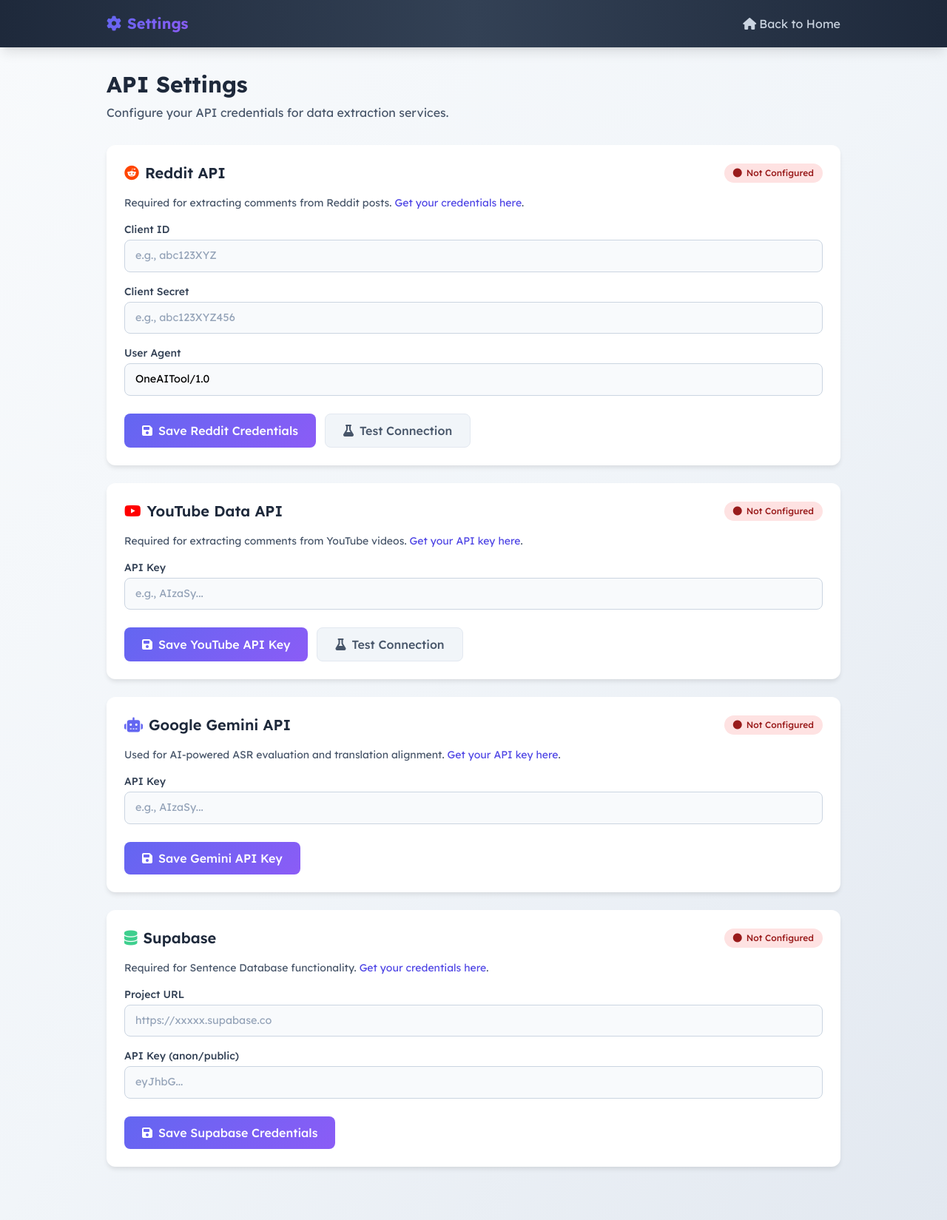
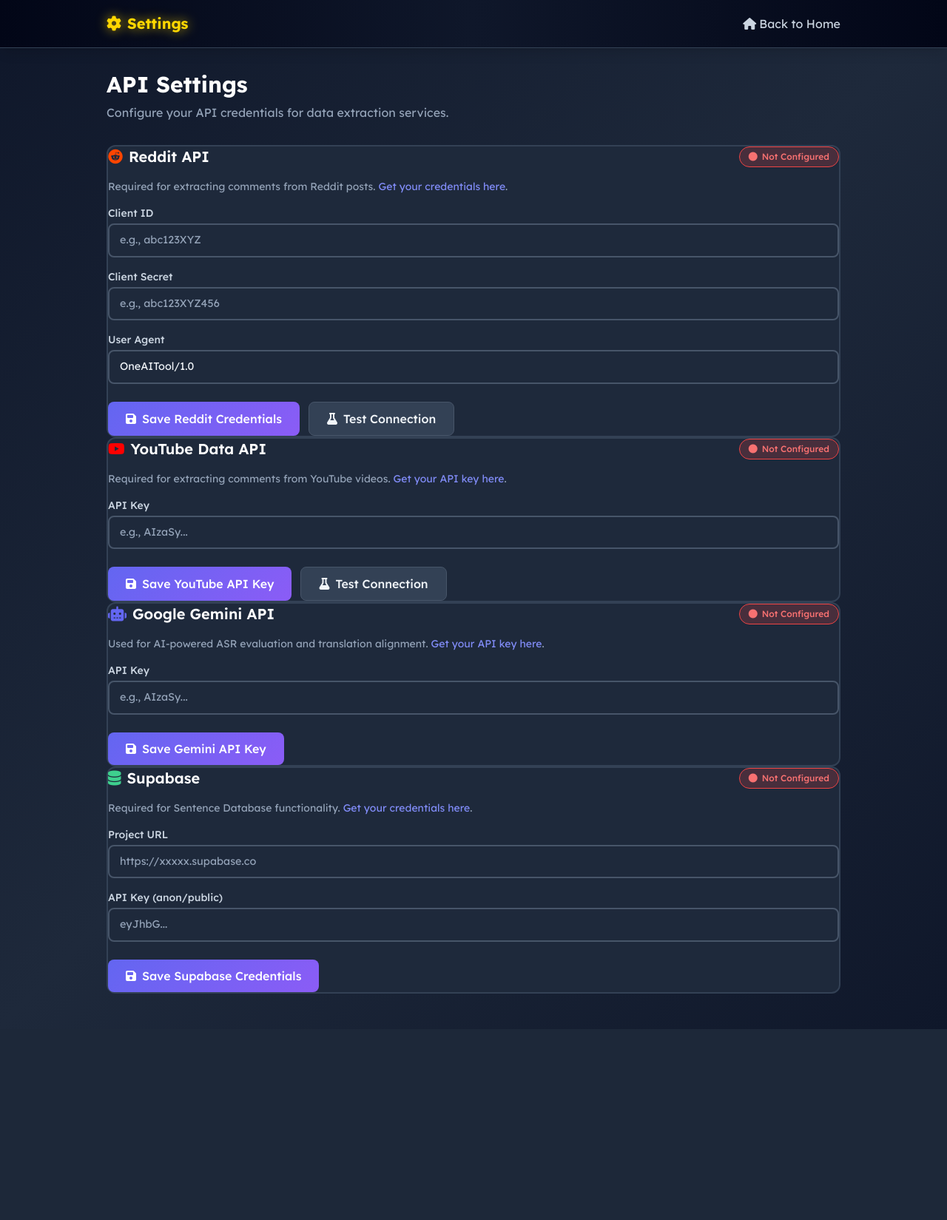
Before and after one commit to masusbilla4/one-ai-tool, a Flask app: page /settings in a window 1280 px wide. Shown: the whole page at 74% size. After the commit the page ends 1391 px from the top, so only its background shows below. Run offline with Flask 3, Linux system fonts and the light colour scheme; the visitor is signed in with stand-in values (Sample User, id 1); some libraries are stand-ins or nearby versions.

Commit message:
Feature: Apply dark theme to all pages
- Updated all templates with consistent dark theme
- Dark backgrounds, cards, inputs across all pages
- High contrast text for readability
- Matching color scheme (indigo, green, blue accents)
- Improved visual consistency throughout the app

```diff
--- a/templates/settings.html
+++ b/templates/settings.html
@@ -11,19 +11,16 @@
     <link href="https://fonts.googleapis.com/css2?family=Lexend+Deca:wght@300;400;500;600;700&display=swap" rel="stylesheet">
     <style>
         body { font-family: 'Lexend Deca', sans-serif; }
+        .content-card { background: #1e293b; border: 2px solid #334155; border-radius: 12px; color: #f1f5f9; }
         .input-field {
-            width: 100%; padding: 10px 14px; border: 1px solid #cbd5e1; border-radius: 8px;
-            font-size: 0.9rem; transition: all 0.2s; background: #f8fafc;
+            width: 100%; padding: 10px 14px; border: 2px solid #475569; border-radius: 8px;
+            font-size: 0.9rem; transition: all 0.2s; background: #1e293b; color: #f1f5f9;
         }
         .input-field:focus {
-            outline: none; border-color: #6366f1; box-shadow: 0 0 0 3px rgba(99,102,241,0.1);
-            background: #fff;
+            outline: none; border-color: #818cf8; box-shadow: 0 0 0 3px rgba(129,140,248,0.3);
+            background: #334155;
         }
         .input-field::placeholder { color: #94a3b8; }
-        .card {
-            background: white; border-radius: 12px; box-shadow: 0 4px 6px -1px rgba(0,0,0,0.1);
-            padding: 24px; margin-bottom: 24px;
-        }
         .btn-primary {
             background: linear-gradient(135deg, #6366f1, #8b5cf6); color: white;
             padding: 10px 24px; border-radius: 8px; font-weight: 500;
@@ -31,25 +28,25 @@
         }
         .btn-primary:hover { transform: translateY(-1px); box-shadow: 0 4px 12px rgba(99,102,241,0.4); }
         .btn-secondary {
-            background: #f1f5f9; color: #475569; padding: 10px 24px;
+            background: #334155; color: #f1f5f9; padding: 10px 24px;
             border-radius: 8px; font-weight: 500; transition: all 0.2s;
-            border: 1px solid #e2e8f0; cursor: pointer;
+            border: 1px solid #475569; cursor: pointer;
         }
-        .btn-secondary:hover { background: #e2e8f0; }
+        .btn-secondary:hover { background: #475569; }
         .api-status {
             display: inline-flex; align-items: center; gap: 6px;
             padding: 4px 12px; border-radius: 20px; font-size: 0.75rem; font-weight: 500;
         }
-        .status-configured { background: #dcfce7; color: #166534; }
-        .status-not-configured { background: #fee2e2; color: #991b1b; }
+        .status-configured { background: rgba(34,197,94,0.2); color: #4ade80; border: 1px solid #22c55e; }
+        .status-not-configured { background: rgba(239,68,68,0.2); color: #f87171; border: 1px solid #ef4444; }
     </style>
 </head>
-<body class="bg-gradient-to-br from-slate-50 via-slate-100 to-slate-200 min-h-screen">
+<body class="bg-gradient-to-br from-slate-900 via-slate-800 to-slate-900 min-h-screen text-slate-200">
     <!-- Top Navigation -->
-    <nav class="bg-gradient-to-r from-slate-800 via-slate-700 to-slate-800 text-white shadow-lg fixed w-full z-50">
+    <nav class="bg-gradient-to-r from-slate-950 via-slate-900 to-slate-950 text-white shadow-lg fixed w-full z-50 border-b border-slate-700">
         <div class="max-w-5xl mx-auto px-4">
             <div class="flex justify-between items-center h-16">
-                <a href="/" class="text-xl font-bold hover:opacity-80 transition" style="background: linear-gradient(135deg, #6366f1, #8b5cf6); -webkit-background-clip: text; -webkit-text-fill-color: transparent;">
+                <a href="/" class="text-xl font-bold hover:opacity-80 transition" style="color: #FFD700; text-shadow: 0 0 15px rgba(255, 215, 0, 0.7);">
                     <i class="fas fa-cog mr-2"></i>Settings
                 </a>
                 <a href="/" class="text-slate-300 hover:text-white transition">
@@ -61,34 +58,34 @@
 
     <!-- Main Content -->
     <div class="max-w-5xl mx-auto px-4 pt-24 pb-12">
-        <h1 class="text-3xl font-bold mb-2" style="color: #1e293b;">API Settings</h1>
-        <p class="text-slate-600 mb-8">Configure your API credentials for data extraction services.</p>
+        <h1 class="text-3xl font-bold mb-2 text-white">API Settings</h1>
+        <p class="text-slate-400 mb-8">Configure your API credentials for data extraction services.</p>
 
         <!-- Reddit API -->
-        <div class="card">
+        <div class="content-card">
             <div class="flex justify-between items-center mb-4">
-                <h2 class="text-xl font-semibold" style="color: #1e293b;">
+                <h2 class="text-xl font-semibold text-white">
                     <i class="fab fa-reddit mr-2" style="color: #ff4500;"></i>Reddit API
                 </h2>
                 <span id="reddit-status" class="api-status status-not-configured">
                     <i class="fas fa-circle text-xs"></i>Not Configured
                 </span>
             </div>
-            <p class="text-sm text-slate-600 mb-4">
+            <p class="text-sm text-slate-400 mb-4">
                 Required for extracting comments from Reddit posts.
-                <a href="https://www.reddit.com/prefs/apps" target="_blank" class="text-indigo-600 hover:underline">Get your credentials here</a>.
+                <a href="https://www.reddit.com/prefs/apps" target="_blank" class="text-indigo-400 hover:text-indigo-300 hover:underline">Get your credentials here</a>.
             </p>
             <div class="space-y-4">
                 <div>
-                    <label class="block text-sm font-medium text-slate-700 mb-1">Client ID</label>
+                    <label class="block text-sm font-medium text-slate-300 mb-1">Client ID</label>
                     <input type="text" id="reddit-client-id" class="input-field" placeholder="e.g., abc123XYZ">
                 </div>
                 <div>
-                    <label class="block text-sm font-medium text-slate-700 mb-1">Client Secret</label>
+                    <label class="block text-sm font-medium text-slate-300 mb-1">Client Secret</label>
                     <input type="password" id="reddit-client-secret" class="input-field" placeholder="e.g., abc123XYZ456">
                 </div>
                 <div>
-                    <label class="block text-sm font-medium text-slate-700 mb-1">User Agent</label>
+                    <label class="block text-sm font-medium text-slate-300 mb-1">User Agent</label>
                     <input type="text" id="reddit-user-agent" class="input-field" value="OneAITool/1.0" placeholder="App name">
                 </div>
             </div>
@@ -103,21 +100,21 @@
         </div>
 
         <!-- YouTube API -->
-        <div class="card">
+        <div class="content-card">
             <div class="flex justify-between items-center mb-4">
-                <h2 class="text-xl font-semibold" style="color: #1e293b;">
+                <h2 class="text-xl font-semibold text-white">
                     <i class="fab fa-youtube mr-2" style="color: #ff0000;"></i>YouTube Data API
                 </h2>
                 <span id="youtube-status" class="api-status status-not-configured">
                     <i class="fas fa-circle text-xs"></i>Not Configured
                 </span>
             </div>
-            <p class="text-sm text-slate-600 mb-4">
+            <p class="text-sm text-slate-400 mb-4">
                 Required for extracting comments from YouTube videos.
-                <a href="https://console.cloud.google.com/apis/credentials" target="_blank" class="text-indigo-600 hover:underline">Get your API key here</a>.
+                <a href="https://console.cloud.google.com/apis/credentials" target="_blank" class="text-indigo-400 hover:text-indigo-300 hover:underline">Get your API key here</a>.
             </p>
             <div>
-                <label class="block text-sm font-medium text-slate-700 mb-1">API Key</label>
+                <label class="block text-sm font-medium text-slate-300 mb-1">API Key</label>
                 <input type="password" id="youtube-api-key" class="input-field" placeholder="e.g., AIzaSy...">
             </div>
             <div class="flex gap-3 mt-6">
@@ -131,21 +128,21 @@
         </div>
 
         <!-- Gemini API -->
-        <div class="card">
+        <div class="content-card">
             <div class="flex justify-between items-center mb-4">
-                <h2 class="text-xl font-semibold" style="color: #1e293b;">
+                <h2 class="text-xl font-semibold text-white">
                     <i class="fas fa-robot mr-2" style="color: #6366f1;"></i>Google Gemini API
                 </h2>
                 <span id="gemini-status" class="api-status status-not-configured">
                     <i class="fas fa-circle text-xs"></i>Not Configured
                 </span>
             </div>
-            <p class="text-sm text-slate-600 mb-4">
+            <p class="text-sm text-slate-400 mb-4">
                 Used for AI-powered ASR evaluation and translation alignment.
-                <a href="https://makersuite.google.com/app/apikey" target="_blank" class="text-indigo-600 hover:underline">Get your API key here</a>.
+                <a href="https://makersuite.google.com/app/apikey" target="_blank" class="text-indigo-400 hover:text-indigo-300 hover:underline">Get your API key here</a>.
             </p>
             <div>
-                <label class="block text-sm font-medium text-slate-700 mb-1">API Key</label>
+                <label class="block text-sm font-medium text-slate-300 mb-1">API Key</label>
                 <input type="password" id="gemini-api-key" class="input-field" placeholder="e.g., AIzaSy...">
             </div>
             <div class="flex gap-3 mt-6">
@@ -156,26 +153,26 @@
         </div>
 
         <!-- Supabase -->
-        <div class="card">
+        <div class="content-card">
             <div class="flex justify-between items-center mb-4">
-                <h2 class="text-xl font-semibold" style="color: #1e293b;">
+                <h2 class="text-xl font-semibold text-white">
                     <i class="fas fa-database mr-2" style="color: #3ecf8e;"></i>Supabase
                 </h2>
                 <span id="supabase-status" class="api-status status-not-configured">
                     <i class="fas fa-circle text-xs"></i>Not Configured
                 </span>
             </div>
-            <p class="text-sm text-slate-600 mb-4">
+            <p class="text-sm text-slate-400 mb-4">
                 Required for Sentence Database functionality.
-                <a href="https://supabase.com/dashboard/project/_/settings/api" target="_blank" class="text-indigo-600 hover:underline">Get your credentials here</a>.
+                <a href="https://supabase.com/dashboard/project/_/settings/api" target="_blank" class="text-indigo-400 hover:text-indigo-300 hover:underline">Get your credentials here</a>.
             </p>
             <div class="space-y-4">
                 <div>
-                    <label class="block text-sm font-medium text-slate-700 mb-1">Project URL</label>
+                    <label class="block text-sm font-medium text-slate-300 mb-1">Project URL</label>
                     <input type="text" id="supabase-url" class="input-field" placeholder="https://xxxxx.supabase.co">
                 </div>
                 <div>
-                    <label class="block text-sm font-medium text-slate-700 mb-1">API Key (anon/public)</label>
+                    <label class="block text-sm font-medium text-slate-300 mb-1">API Key (anon/public)</label>
                     <input type="password" id="supabase-key" class="input-field" placeholder="eyJhbG...">
                 </div>
             </div>
@@ -238,7 +235,6 @@
                     if (data.configured) {
                         document.getElementById('reddit-client-id').value = data.client_id || '';
                         document.getElementById('reddit-user-agent').value = data.user_agent || 'OneAITool/1.0';
-                        // Don't show secret for security
                     }
                     updateStatus('reddit', data.configured);
                 } else if (service === 'youtube') {
@@ -254,7 +250,6 @@
                 } else if (service === 'supabase') {
                     if (data.configured) {
                         document.getElementById('supabase-url').value = data.url || '';
-                        // Don't show key for security
                     }
                     updateStatus('supabase', data.configured);
                 }
```
Also changed, not shown: templates/login.html (+11 -11 lines), templates/register.html (+15 -15 lines), templates/sentencedb/add.html (+22 -47 lines), templates/sentencedb/edit.html (+33 -27 lines), templates/sentencedb/import.html (+41 -28 lines).
